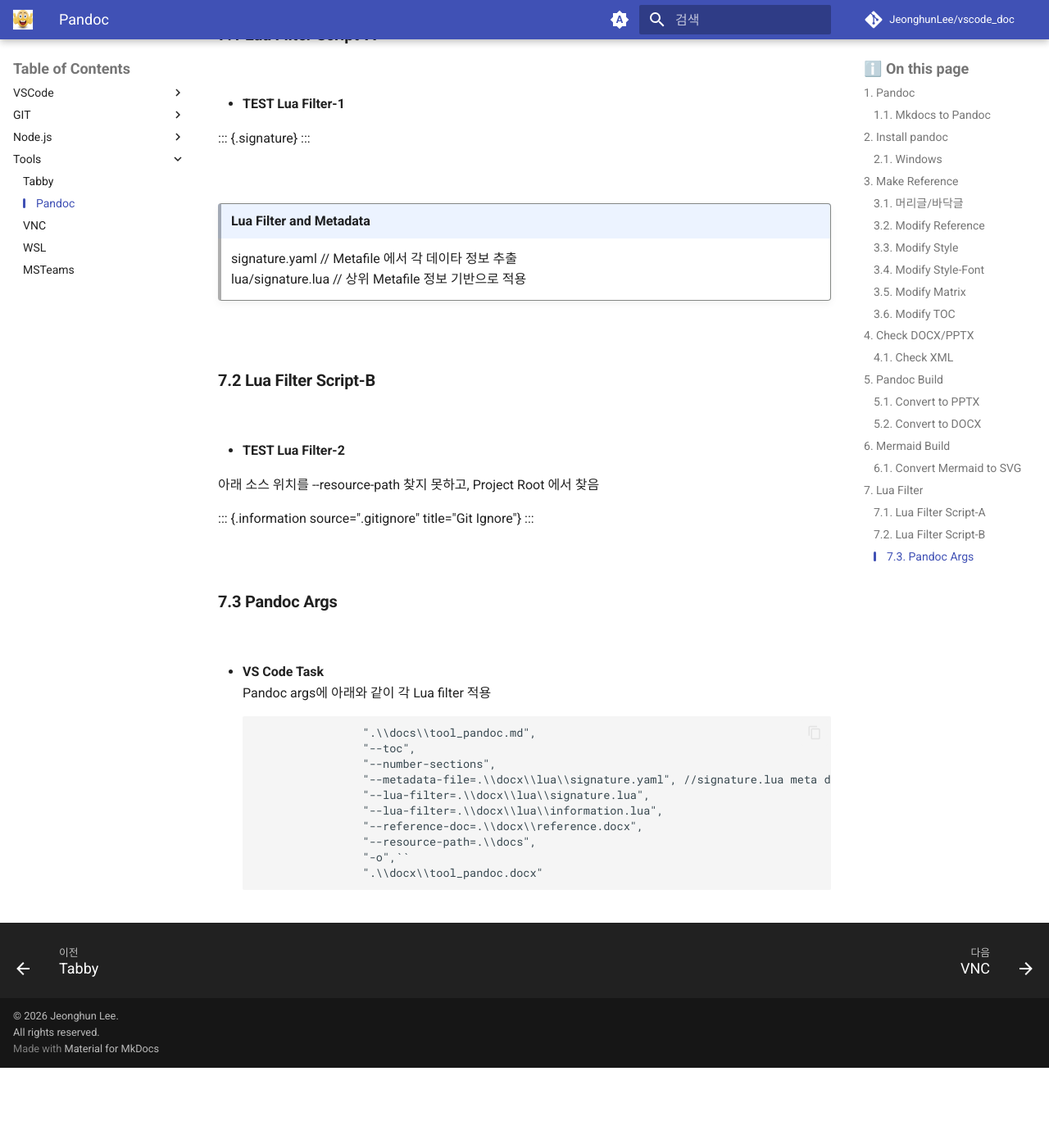
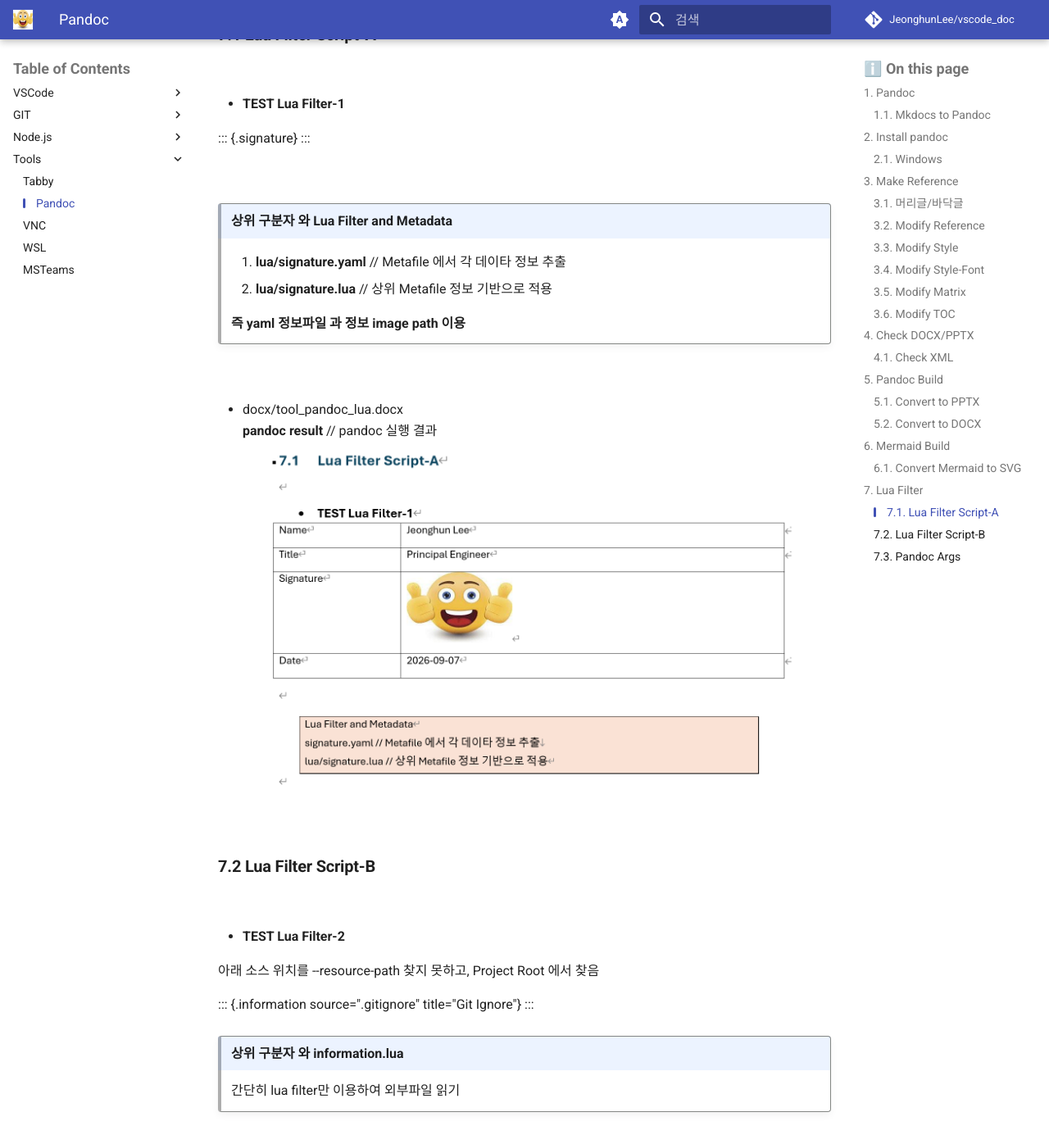
Before and after one commit to JeonghunLee/vscode_doc, an MkDocs documentation site: the page built from docs/tool_pandoc.md, in a window 1280 px wide and 1400 px high, scrolled down 24307 px. Shown: the top 1396 px of the window at 82% size. Built offline with MkDocs 1.6.1 and Material for MkDocs 9.7.7, drawn with Linux system fonts in a browser that asks for light colours; comment, search, counter and statistics services are not loaded; before the commit the page ends 25610 px from its top, so only the background shows below that; some of the changed text lies outside the part shown.

Commit message:
Add new images and update documentation for Lua filter and metadata in Pandoc DOCX output

```diff
--- a/docs/tool_pandoc.md
+++ b/docs/tool_pandoc.md
@@ -509,14 +509,22 @@
 ::: {.signature}
 :::
 
+
 <br/>
 
-> Lua Filter and Metadata
+> 상위 구분자 와 Lua Filter and Metadata
 >
-> signature.yaml     // Metafile 에서 각 데이타 정보 추출
-> lua/signature.lua  // 상위 Metafile 정보 기반으로 적용
+> 1. **lua/signature.yaml**     // Metafile 에서 각 데이타 정보 추출
+> 2. **lua/signature.lua**  // 상위 Metafile 정보 기반으로 적용
 >
+> **즉 yaml 정보파일 과 정보 image path 이용**
 >
+
+<br/>
+
+* docx/tool_pandoc_lua.docx
+**pandoc result**   // pandoc 실행 결과
+![](./imgs/pandoc_docx_16.png)
 
 <br/>
 
@@ -531,6 +539,16 @@
 ::: {.information source=".gitignore" title="Git Ignore"}
 :::
 
+> 상위 구분자 와 information.lua
+>
+>  간단히 lua filter만 이용하여 외부파일 읽기
+>
+
+<br/>
+
+* docx/tool_pandoc_lua.docx
+**pandoc result**   // pandoc 실행 결과
+![](./imgs/pandoc_docx_17.png)
 <br/>
 
 ### Pandoc Args
```
Also changed, not shown: docs/imgs/pandoc_docx_16.png (added), docs/imgs/pandoc_docx_17.png (added), 1 other file.
